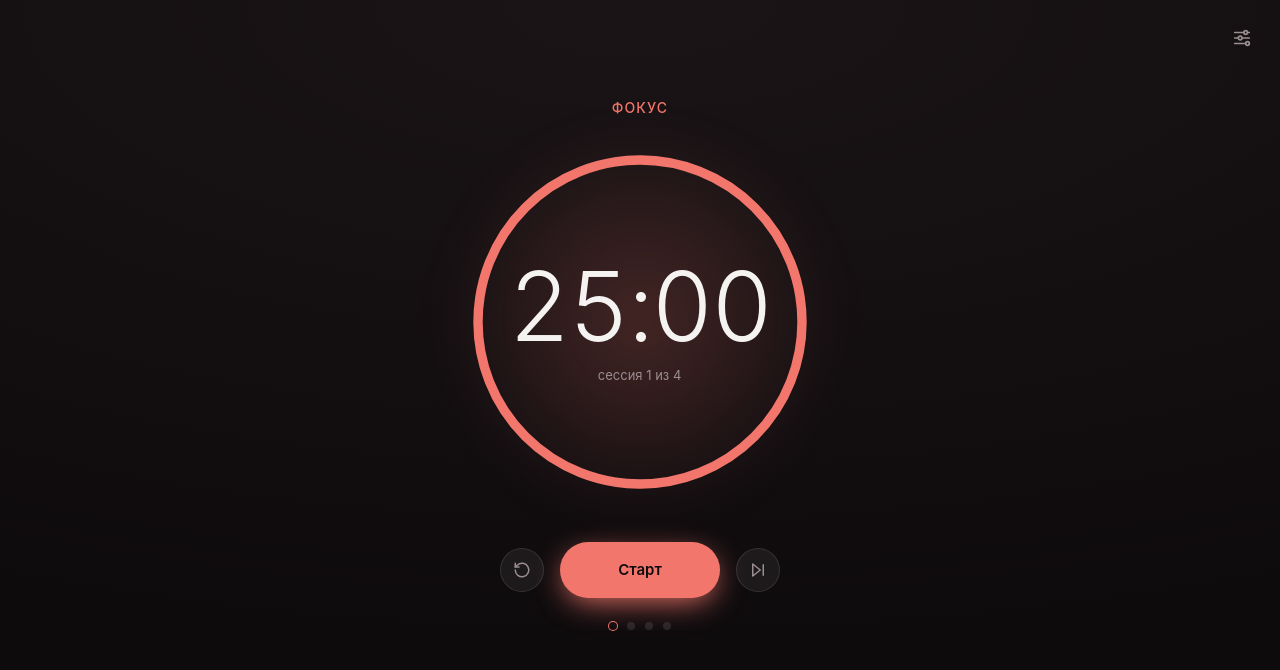
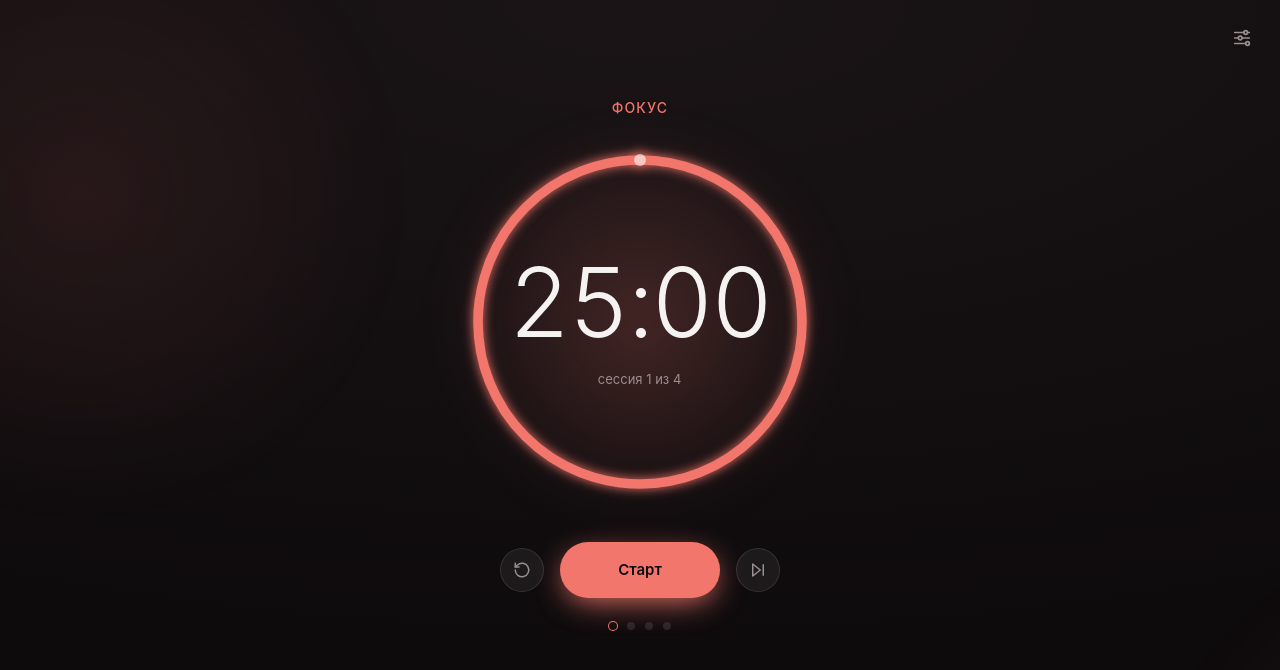
Before and after one commit to dimatretyak/pomodoro-multiplatform, a React (Vite) app: page / in a window 1280 px wide. Shown: the top 670 px of the page. Built offline with nearby package versions, Linux system fonts and the light colour scheme.

Commit message:
Animate digits and ring head, ambient background, count only completed sessions
Co-Authored-By: Claude Opus 5.5 <noreply@anthropic.com>
Claude-Session: https://claude.ai/code/session_01WMqn8UABu1TDcjX3Lu49db

```diff
--- a/src/App.tsx
+++ b/src/App.tsx
@@ -90,10 +90,15 @@ export default function App() {
     })
 
   const todayStart = new Date().setHours(0, 0, 0, 0)
-  const today = history.filter((h) => h.phase === 'focus' && h.endedAt >= todayStart)
+  const today = history.filter((h) => h.phase === 'focus' && h.completed && h.endedAt >= todayStart)
   const todayMin = Math.round(today.reduce((a, h) => a + h.endedAt - h.startedAt, 0) / 60_000)
 
   return (
+    <>
+    <div aria-hidden className="pointer-events-none fixed inset-0 -z-10 overflow-hidden">
+      <div className="blob absolute -top-1/4 -left-1/4 size-[60vmax] rounded-full" />
+      <div className="blob blob-2 absolute -right-1/4 -bottom-1/3 size-[55vmax] rounded-full" />
+    </div>
     <main className="relative mx-auto flex min-h-dvh max-w-md flex-col items-center justify-center px-6 py-10 select-none">
       <button
         onClick={() => setOpen(true)}
@@ -108,7 +113,7 @@ export default function App() {
 
       <div key={`l-${timer.phase}`} className="fade-up mb-6 text-center">
         <div className="text-sm font-medium tracking-[0.08em] text-(--accent) uppercase">{labels[timer.phase]}</div>
-        {exercise && <div className="mt-1 text-[13px] text-(--muted) tabular-nums">{fmt(left)} до конца перерыва</div>}
+        {exercise && <div className="mt-1 text-[13px] text-(--muted) tabular-nums">{exercise.title} · {fmt(left)}</div>}
       </div>
 
       <div key={`r-${timer.phase}`} className="ring-pulse relative aspect-square w-[clamp(280px,78vw,360px)]">
@@ -119,14 +124,22 @@ export default function App() {
             className="ring-progress"
             cx="50" cy="50" r={R} fill="none" stroke="var(--accent)" strokeWidth="2.6" strokeLinecap="round"
             strokeDasharray={C} strokeDashoffset={C * (1 - left / total)}
+            style={{ filter: 'drop-shadow(0 0 1.5px var(--accent))' }}
           />
         </svg>
+        <div className="ring-head absolute inset-0" style={{ rotate: `${360 * (left / total)}deg` }}>
+          <span className={`absolute top-[5%] left-1/2 size-3 -translate-1/2 rounded-full bg-white shadow-[0_0_12px_2px_var(--accent)] ${running ? 'opacity-100' : 'opacity-60'}`} />
+        </div>
         <div className="enter absolute inset-[9%] grid place-items-center text-center">
           {exercise ? (
             <BreakView exercise={exercise} elapsed={(total - left) / 1000} />
           ) : (
             <div>
-              <div className="text-[clamp(64px,17vw,96px)] leading-none font-light tracking-tight tabular-nums">{fmt(left)}</div>
+              <div className="flex justify-center overflow-hidden text-[clamp(64px,17vw,96px)] leading-none font-light tracking-tight tabular-nums">
+                {[...fmt(left)].map((ch, i) => (
+                  <span key={`${i}${ch}`} className={ch === ':' ? 'pb-[0.08em]' : 'digit'}>{ch}</span>
+                ))}
+              </div>
               <div className="mt-3 text-[13px] text-(--muted)">
                 {timer.phase === 'focus' ? `сессия ${timer.done + 1} из ${settings.longEvery}` : running ? 'отдохните' : 'нажмите старт'}
               </div>
@@ -172,6 +185,7 @@ export default function App() {
 
       <Settings open={open} settings={settings} onClose={() => setOpen(false)} onChange={saveSettings} />
     </main>
+    </>
   )
 }
 
--- a/src/BreakView.tsx
+++ b/src/BreakView.tsx
@@ -13,12 +13,11 @@ export default function BreakView({ exercise, elapsed }: { exercise: Exercise; e
       <div className="relative grid size-full place-items-center">
         <div
           className="breath absolute inset-[8%] rounded-full border-2 border-(--accent) bg-(--accent)/15"
-          style={{ transform: `scale(${big ? 1 : 0.55})`, transitionDuration: `${step.sec}s` }}
+          style={{ scale: big ? 1 : 0.55, transitionDuration: `${step.sec}s` }}
         />
         <div className="relative">
           <div key={at!.index} className="fade-up text-2xl font-medium">{step.text}</div>
           <div className="mt-1 text-4xl font-light tabular-nums">{left}</div>
-          <div className="mt-2 text-xs text-(--muted)">{exercise.title}</div>
         </div>
       </div>
     )
@@ -36,7 +35,7 @@ export default function BreakView({ exercise, elapsed }: { exercise: Exercise; e
   return (
     <div className="flex flex-col items-center px-2">
       <div className="text-xs text-(--muted)">
-        {exercise.title} · шаг {at!.index + 1} из {exercise.steps.length}
+        шаг {at!.index + 1} из {exercise.steps.length}
       </div>
       <div key={at!.index} className="fade-up mt-3 max-w-[24ch] text-lg leading-snug">{step.text}</div>
       <div className="mt-4 text-5xl font-light tabular-nums">{left}</div>
--- a/src/index.css
+++ b/src/index.css
@@ -34,20 +34,28 @@ body {
 .press:active { transform: scale(0.96); }
 
 .ring-progress { transition: stroke-dashoffset 0.3s linear; }
+.ring-head { transition: rotate 0.3s linear; }
+.blob { background: radial-gradient(circle, color-mix(in oklab, var(--accent) 9%, transparent), transparent 60%); }
 
 @media (prefers-reduced-motion: no-preference) {
   .glow.running { animation: glow 6s ease-in-out infinite; }
   .enter { animation: enter 0.6s cubic-bezier(0.2, 0, 0, 1) both; }
   .dot-done { animation: pop 0.25s cubic-bezier(0.34, 1.56, 0.64, 1); }
   .ring-pulse { animation: pulse 0.6s ease-out; }
-  .breath { transition-property: transform; transition-timing-function: ease-in-out; }
+  .breath { transition-property: scale; transition-timing-function: ease-in-out; }
+  @starting-style { .breath { scale: 0.55 !important; } }
   .fade-up { animation: fade-up 0.4s ease-out both; }
+  .digit { display: inline-block; animation: digit 0.35s cubic-bezier(0.2, 0, 0, 1) both; }
+  .blob { animation: drift 28s ease-in-out infinite alternate; }
+  .blob-2 { animation-duration: 36s; animation-direction: alternate-reverse; }
 }
 
 @keyframes glow { 0%, 100% { transform: scale(1); opacity: 0.8; } 50% { transform: scale(1.12); opacity: 1; } }
 @keyframes enter { from { opacity: 0; transform: scale(0.94); filter: blur(4px); } to { opacity: 1; transform: none; filter: none; } }
 @keyframes pop { from { transform: scale(0.4); } to { transform: scale(1); } }
 @keyframes pulse { 0% { transform: scale(1); } 40% { transform: scale(1.04); } 100% { transform: scale(1); } }
+@keyframes digit { from { opacity: 0; transform: translateY(-35%); filter: blur(3px); } to { opacity: 1; transform: none; filter: none; } }
+@keyframes drift { from { transform: translate(0, 0) scale(1); } to { transform: translate(18vmax, 12vmax) scale(1.15); } }
 @keyframes fade-up { from { opacity: 0; transform: translateY(8px); } to { opacity: 1; transform: none; } }
 
 input[type='checkbox'] { accent-color: var(--accent); }
```
